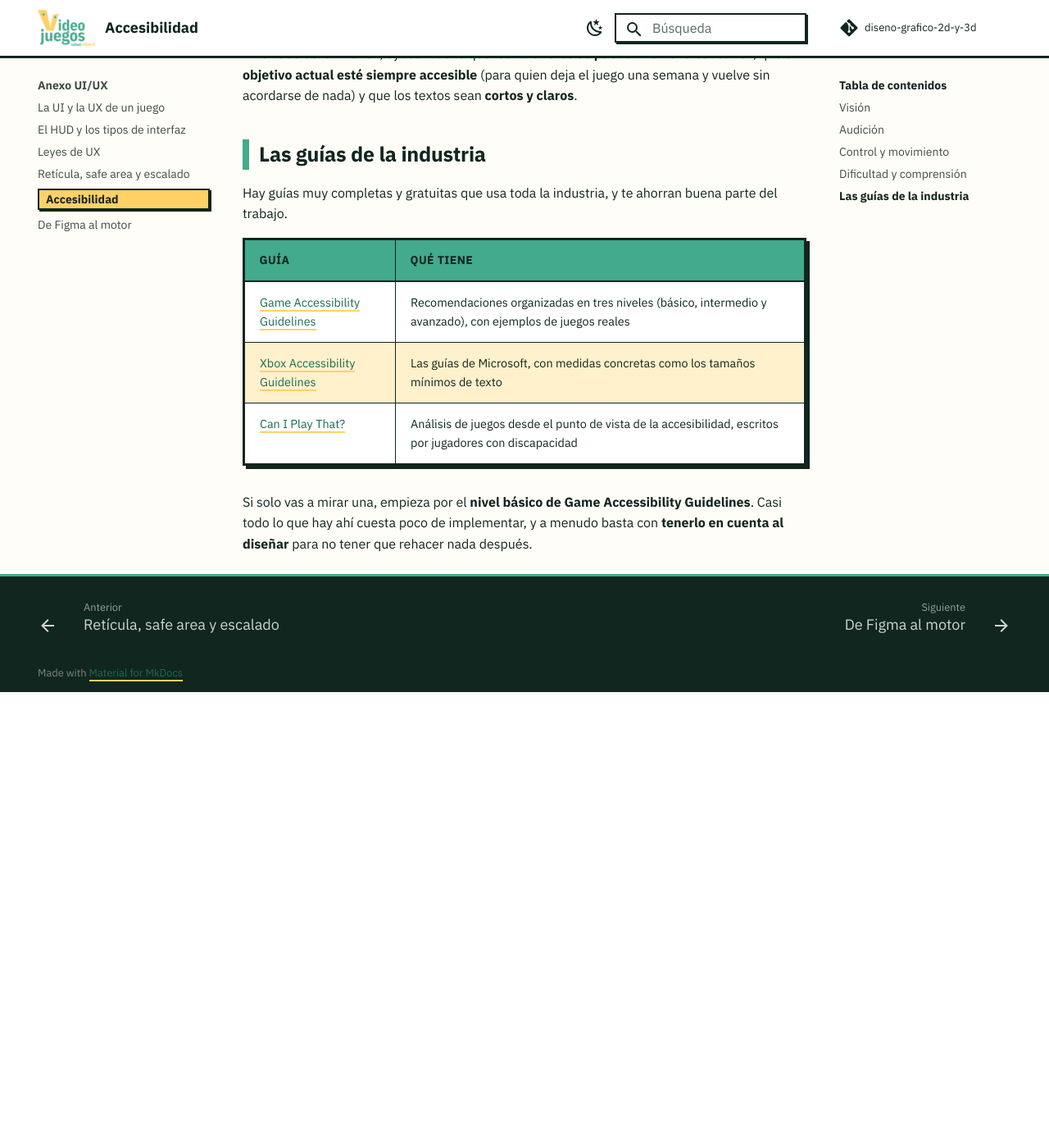
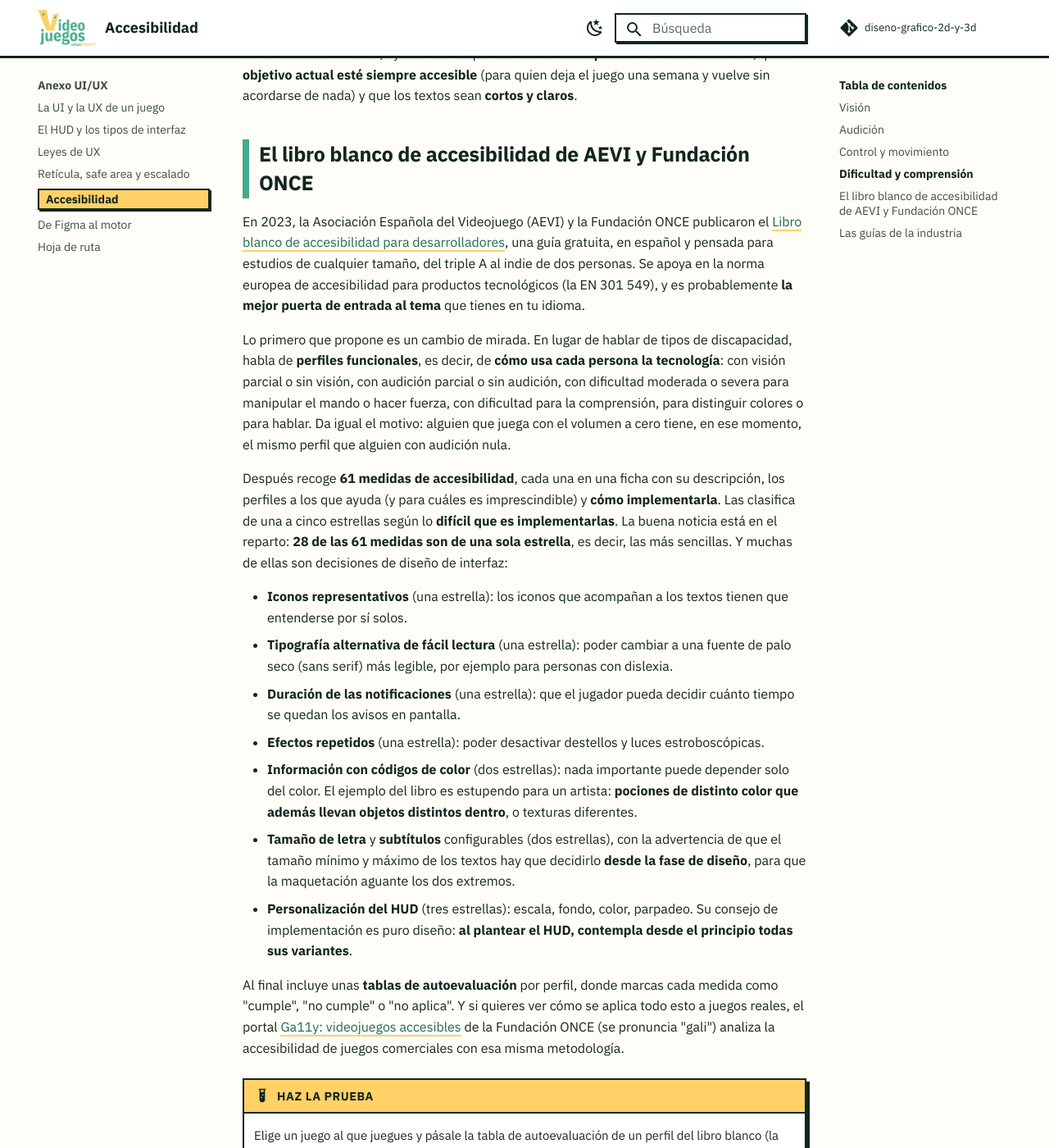
Before and after one commit to envasador/diseno-grafico-2d-y-3d, an MkDocs documentation site: the page built from docs/anexo-ui-ux/05-accesibilidad.md, in a window 1280 px wide and 1400 px high, scrolled down 1917 px. Shown: the whole window at 82% size. Built offline with MkDocs 1.6.1 and Material for MkDocs 9.7.7, drawn with Linux system fonts in a browser that asks for light colours; comment, search, counter and statistics services are not loaded; before the commit the page ends 2761 px from its top, so only the background shows below that; some of the changed text lies outside the part shown.

Commit message:
Añade la hoja de ruta del anexo UI/UX y completa accesibilidad
- Nuevo apartado A.7: hoja de ruta con las fases que sigue un estudio
  para crear una interfaz, con herramientas, entregables y fuentes
- Restaura la sección del libro blanco de AEVI y Fundación ONCE en A.5,
  que no había llegado al commit anterior
- Actualiza el PDF de las diapositivas (9-slice centrado en los cuadros
  de diálogo y las dos preguntas en «Clasifica una captura»)

Co-Authored-By: Claude Opus 5.5 <noreply@anthropic.com>
Claude-Session: https://claude.ai/code/session_01BdwfipjiJ51akkMQkqG9uq

```diff
--- a/docs/anexo-ui-ux/05-accesibilidad.md
+++ b/docs/anexo-ui-ux/05-accesibilidad.md
@@ -31,14 +31,36 @@ No todo el mundo juega al mismo nivel, y no todo el mundo procesa la informació
 
 En el lado de la interfaz, ayuda mucho que los **tutoriales se puedan volver a consultar**, que el **objetivo actual esté siempre accesible** (para quien deja el juego una semana y vuelve sin acordarse de nada) y que los textos sean **cortos y claros**.
 
+## El libro blanco de accesibilidad de AEVI y Fundación ONCE
+
+En 2023, la Asociación Española del Videojuego (AEVI) y la Fundación ONCE publicaron el [Libro blanco de accesibilidad para desarrolladores](https://www.aevi.org.es/web/wp-content/uploads/2023/06/libro_blanco_de_accesibilidad_para_desarrolladores_digital2023_acf.pdf), una guía gratuita, en español y pensada para estudios de cualquier tamaño, del triple A al indie de dos personas. Se apoya en la norma europea de accesibilidad para productos tecnológicos (la EN 301 549), y es probablemente **la mejor puerta de entrada al tema** que tienes en tu idioma.
+
+Lo primero que propone es un cambio de mirada. En lugar de hablar de tipos de discapacidad, habla de **perfiles funcionales**, es decir, de **cómo usa cada persona la tecnología**: con visión parcial o sin visión, con audición parcial o sin audición, con dificultad moderada o severa para manipular el mando o hacer fuerza, con dificultad para la comprensión, para distinguir colores o para hablar. Da igual el motivo: alguien que juega con el volumen a cero tiene, en ese momento, el mismo perfil que alguien con audición nula.
+
+Después recoge **61 medidas de accesibilidad**, cada una en una ficha con su descripción, los perfiles a los que ayuda (y para cuáles es imprescindible) y **cómo implementarla**. Las clasifica de una a cinco estrellas según lo **difícil que es implementarlas**. La buena noticia está en el reparto: **28 de las 61 medidas son de una sola estrella**, es decir, las más sencillas. Y muchas de ellas son decisiones de diseño de interfaz:
+
+- **Iconos representativos** (una estrella): los iconos que acompañan a los textos tienen que entenderse por sí solos.
+- **Tipografía alternativa de fácil lectura** (una estrella): poder cambiar a una fuente de palo seco (sans serif) más legible, por ejemplo para personas con dislexia.
+- **Duración de las notificaciones** (una estrella): que el jugador pueda decidir cuánto tiempo se quedan los avisos en pantalla.
+- **Efectos repetidos** (una estrella): poder desactivar destellos y luces estroboscópicas.
+- **Información con códigos de color** (dos estrellas): nada importante puede depender solo del color. El ejemplo del libro es estupendo para un artista: **pociones de distinto color que además llevan objetos distintos dentro**, o texturas diferentes.
+- **Tamaño de letra** y **subtítulos** configurables (dos estrellas), con la advertencia de que el tamaño mínimo y máximo de los textos hay que decidirlo **desde la fase de diseño**, para que la maquetación aguante los dos extremos.
+- **Personalización del HUD** (tres estrellas): escala, fondo, color, parpadeo. Su consejo de implementación es puro diseño: **al plantear el HUD, contempla desde el principio todas sus variantes**.
+
+Al final incluye unas **tablas de autoevaluación** por perfil, donde marcas cada medida como "cumple", "no cumple" o "no aplica". Y si quieres ver cómo se aplica todo esto a juegos reales, el portal [Ga11y: videojuegos accesibles](https://ga11y.fundaciononce.es/) de la Fundación ONCE (se pronuncia "gali") analiza la accesibilidad de juegos comerciales con esa misma metodología.
+
+!!! example "Haz la prueba"
+    Elige un juego al que juegues y pásale la tabla de autoevaluación de un perfil del libro blanco (la de visión parcial o la de dificultad para ver colores son buenas para empezar). ¿Cuántas medidas cumple? Después mira las de una estrella que no cumple: casi todas se habrían resuelto con una decisión tomada en el diseño de la interfaz.
+
 ## Las guías de la industria
 
-Hay guías muy completas y gratuitas que usa toda la industria, y te ahorran buena parte del trabajo.
+Además del libro blanco, hay otras guías muy completas y gratuitas que usa toda la industria, y te ahorran buena parte del trabajo.
 
 | Guía | Qué tiene |
 |---|---|
+| [Libro blanco de accesibilidad para desarrolladores](https://www.aevi.org.es/web/wp-content/uploads/2023/06/libro_blanco_de_accesibilidad_para_desarrolladores_digital2023_acf.pdf) | 61 medidas en español, clasificadas por dificultad de implementación, con perfiles funcionales y tablas de autoevaluación (AEVI y Fundación ONCE) |
 | [Game Accessibility Guidelines](https://gameaccessibilityguidelines.com/) | Recomendaciones organizadas en tres niveles (básico, intermedio y avanzado), con ejemplos de juegos reales |
 | [Xbox Accessibility Guidelines](https://learn.microsoft.com/en-us/gaming/accessibility/guidelines) | Las guías de Microsoft, con medidas concretas como los tamaños mínimos de texto |
 | [Can I Play That?](https://caniplaythat.com/) | Análisis de juegos desde el punto de vista de la accesibilidad, escritos por jugadores con discapacidad |
 
-Si solo vas a mirar una, empieza por el **nivel básico de Game Accessibility Guidelines**. Casi todo lo que hay ahí cuesta poco de implementar, y a menudo basta con **tenerlo en cuenta al diseñar** para no tener que rehacer nada después.
+Si solo vas a mirar una, empieza por **el libro blanco**, que está en español y ordena las medidas de más fácil a más difícil, o por el **nivel básico de Game Accessibility Guidelines**. Casi todo lo que hay ahí cuesta poco de implementar, y a menudo basta con **tenerlo en cuenta al diseñar** para no tener que rehacer nada después.
--- a/mkdocs.yml
+++ b/mkdocs.yml
@@ -113,6 +113,7 @@ nav:
       - Retícula, safe area y escalado: anexo-ui-ux/04-reticula-safe-area-y-escalado.md
       - Accesibilidad: anexo-ui-ux/05-accesibilidad.md
       - De Figma al motor: anexo-ui-ux/06-de-figma-al-motor.md
+      - Hoja de ruta: anexo-ui-ux/07-ruta-practica.md
   - Proyectos:
       - proyectos/index.md
       - Proyecto 0 · Concept: proyectos/proyecto-concept.md
```
Also changed, not shown: docs/anexo-ui-ux/07-ruta-practica.md (added, +98 -0 lines), docs/anexo-ui-ux/index.md (+1 -0 lines), 1 other file.
